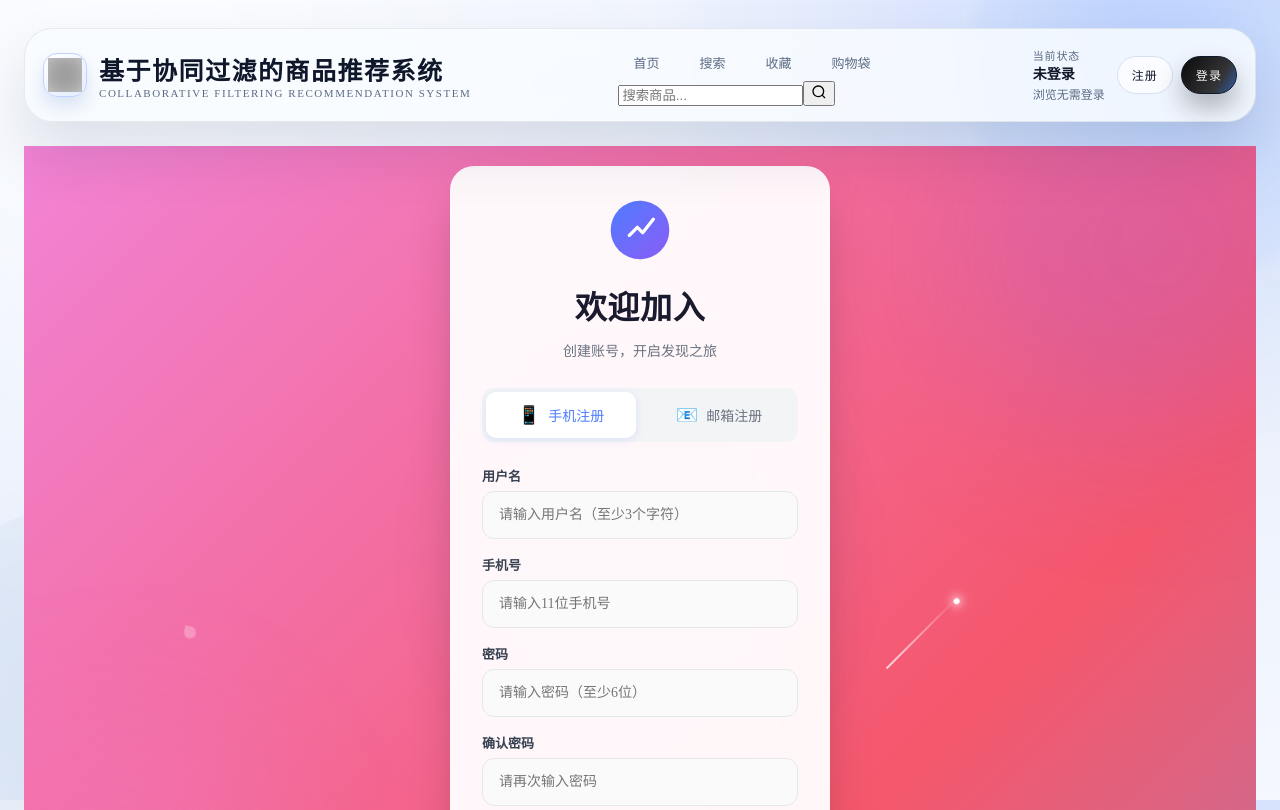
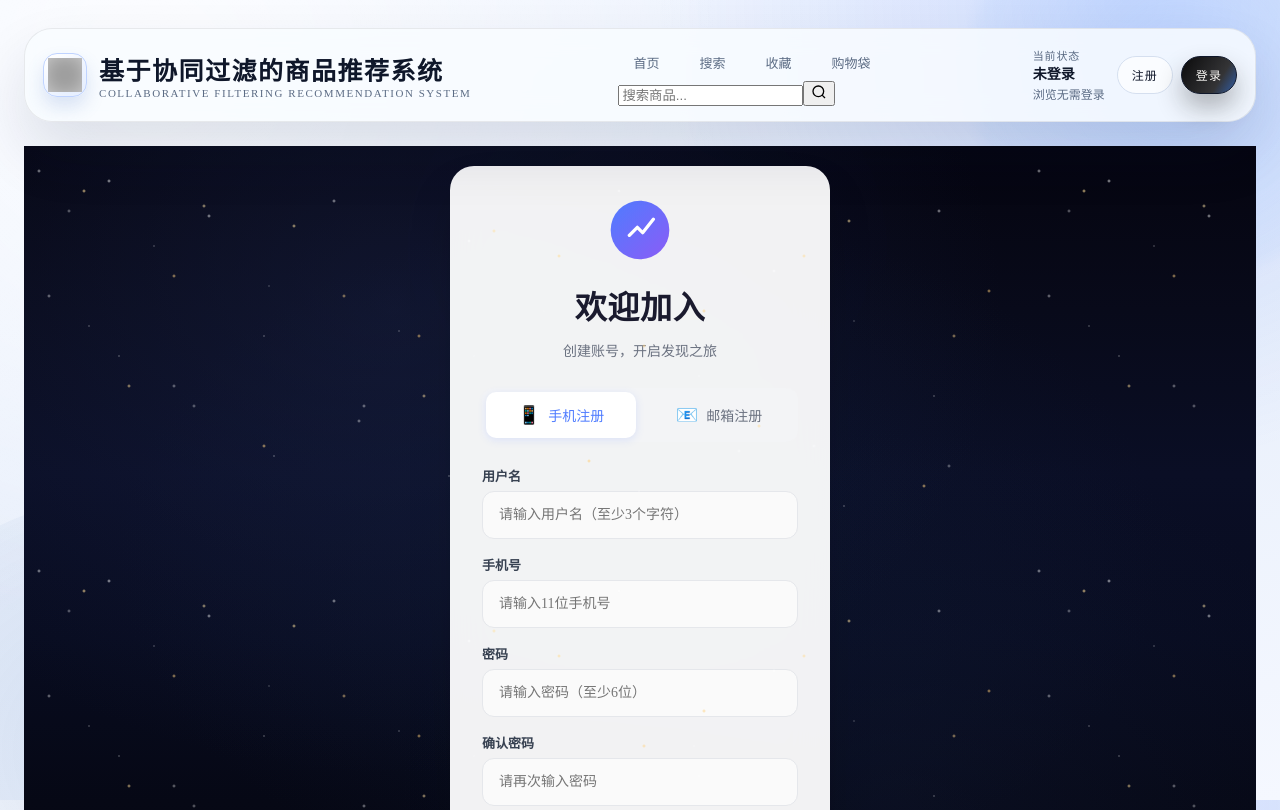
Before and after one commit to zengyiting/ks, a Vue app in the folder user-web/: page /register in a window 1280 px wide. Shown: the top 810 px of the page. Built offline with nearby package versions, Linux system fonts and the light colour scheme; grey boxes are pictures that could not be loaded.

Commit message:
优化注册页面背景样式：深蓝色宇宙星空效果，增强星星可见性

```diff
--- a/user-web/src/views/Cart.vue
+++ b/user-web/src/views/Cart.vue
@@ -82,7 +82,7 @@ onMounted(() => {
     <div v-else-if="items.length === 0" class="empty-state">购物袋为空，去首页加购一些商品。</div>
     <div v-else class="feed-block">
       <div class="feed-scroll feed-scroll-cart">
-        <div class="card-grid">
+        <div class="card-grid card-grid-limited">
           <ItemCard
             v-for="(item, index) in items"
             :key="item.id"
@@ -103,28 +103,3 @@ onMounted(() => {
     <div class="status-line" v-if="status">{{ status }}</div>
   </section>
 </template>
-
-<style scoped>
-.loading-state {
-  display: flex;
-  flex-direction: column;
-  align-items: center;
-  justify-content: center;
-  gap: 12px;
-  padding: 40px;
-  color: #6b7280;
-}
-
-.spinner {
-  width: 32px;
-  height: 32px;
-  border: 3px solid #e5e7eb;
-  border-top-color: #4f7cff;
-  border-radius: 50%;
-  animation: spin 0.8s linear infinite;
-}
-
-@keyframes spin {
-  to { transform: rotate(360deg); }
-}
-</style>
--- a/user-web/src/views/Favorites.vue
+++ b/user-web/src/views/Favorites.vue
@@ -82,7 +82,7 @@ onMounted(() => {
     <div v-else-if="items.length === 0" class="empty-state">暂无收藏，去首页挑选喜欢的商品吧。</div>
     <div v-else class="feed-block">
       <div class="feed-scroll feed-scroll-favorites">
-        <div class="card-grid">
+        <div class="card-grid card-grid-limited">
           <ItemCard
             v-for="(item, index) in items"
             :key="item.id"
@@ -103,28 +103,3 @@ onMounted(() => {
     <div class="status-line" v-if="status">{{ status }}</div>
   </section>
 </template>
-
-<style scoped>
-.loading-state {
-  display: flex;
-  flex-direction: column;
-  align-items: center;
-  justify-content: center;
-  gap: 12px;
-  padding: 40px;
-  color: #6b7280;
-}
-
-.spinner {
-  width: 32px;
-  height: 32px;
-  border: 3px solid #e5e7eb;
-  border-top-color: #4f7cff;
-  border-radius: 50%;
-  animation: spin 0.8s linear infinite;
-}
-
-@keyframes spin {
-  to { transform: rotate(360deg); }
-}
-</style>
--- a/user-web/src/views/Register.vue
+++ b/user-web/src/views/Register.vue
@@ -142,14 +142,15 @@ const switchRegisterType = (type) => {
   <div class="register-page">
     <!-- 背景动画层 -->
     <div class="animation-bg">
-      <!-- 流星 -->
-      <div class="shooting-star" v-for="i in 8" :key="i" :style="{ '--delay': `${i * 2}s`, '--top': `${10 + i * 10}%` }"></div>
-      <!-- 花瓣 -->
-      <div class="petal" v-for="i in 12" :key="'petal-' + i" :style="{ '--delay': `${i * 1.5}s`, '--left': `${5 + i * 8}%` }"></div>
-      <!-- 光晕 -->
-      <div class="glow-circle glow-1"></div>
-      <div class="glow-circle glow-2"></div>
-      <div class="glow-circle glow-3"></div>
+      <!-- 深空渐变层 -->
+      <div class="deep-space"></div>
+      <!-- 细小白色星星 -->
+      <div class="stars-layer stars-white"></div>
+      <!-- 金色星光 -->
+      <div class="stars-layer stars-gold"></div>
+      <!-- 柔和光晕 -->
+      <div class="soft-glow glow-top"></div>
+      <div class="soft-glow glow-bottom"></div>
     </div>
 
     <div class="register-container">
@@ -303,15 +304,7 @@ const switchRegisterType = (type) => {
   display: flex;
   align-items: center;
   justify-content: center;
-  background: linear-gradient(135deg, #667eea 0%, #764ba2 25%, #f093fb 50%, #f5576c 75%, #4facfe 100%);
-  background-size: 400% 400%;
-  animation: gradientShift 15s ease infinite;
-}
-
-@keyframes gradientShift {
-  0% { background-position: 0% 50%; }
-  50% { background-position: 100% 50%; }
-  100% { background-position: 0% 50%; }
+  background: #050510;
 }
 
 .animation-bg {
@@ -321,85 +314,132 @@ const switchRegisterType = (type) => {
   overflow: hidden;
 }
 
-/* 流星动画 */
-.shooting-star {
+/* 深空渐变层 */
+.deep-space {
   position: absolute;
-  top: var(--top);
-  right: -100px;
-  width: 100px;
-  height: 2px;
-  background: linear-gradient(90deg, rgba(255,255,255,0.8), transparent);
-  animation: shoot 4s var(--delay) infinite linear;
+  inset: 0;
+  background:
+    radial-gradient(ellipse at 30% 20%, rgba(30, 40, 80, 0.4) 0%, transparent 50%),
+    radial-gradient(ellipse at 70% 80%, rgba(20, 30, 60, 0.3) 0%, transparent 40%),
+    radial-gradient(ellipse at 50% 50%, rgba(15, 25, 50, 0.5) 0%, transparent 60%),
+    linear-gradient(180deg,
+      #050510 0%,
+      #080a1a 20%,
+      #0a0e25 40%,
+      #080c20 60%,
+      #060815 80%,
+      #050510 100%
+    );
 }
 
-.shooting-star::before {
-  content: '';
+/* 星星层通用样式 */
+.stars-layer {
   position: absolute;
-  right: 0;
-  width: 6px;
-  height: 6px;
-  border-radius: 50%;
-  background: white;
-  box-shadow: 0 0 10px 2px rgba(255,255,255,0.8);
+  inset: 0;
+  animation: subtleTwinkle 6s ease-in-out infinite;
+  z-index: 2;
 }
 
-@keyframes shoot {
-  0% { transform: translateX(0) translateY(0) rotate(-45deg); opacity: 0; }
-  10% { opacity: 1; }
-  90% { opacity: 1; }
-  100% { transform: translateX(-120vw) translateY(120vh) rotate(-45deg); opacity: 0; }
+/* 细小白色星星 */
+.stars-white {
+  background-image:
+    radial-gradient(2px 2px at 15px 25px, rgba(255,255,255,0.8), transparent),
+    radial-gradient(2px 2px at 45px 65px, rgba(255,255,255,0.6), transparent),
+    radial-gradient(2px 2px at 85px 35px, rgba(255,255,255,0.9), transparent),
+    radial-gradient(1px 1px at 130px 100px, rgba(255,255,255,0.7), transparent),
+    radial-gradient(2px 2px at 185px 70px, rgba(255,255,255,0.85), transparent),
+    radial-gradient(1px 1px at 245px 140px, rgba(255,255,255,0.6), transparent),
+    radial-gradient(2px 2px at 310px 55px, rgba(255,255,255,0.8), transparent),
+    radial-gradient(1px 1px at 375px 185px, rgba(255,255,255,0.7), transparent),
+    radial-gradient(2px 2px at 445px 95px, rgba(255,255,255,0.85), transparent),
+    radial-gradient(1px 1px at 520px 165px, rgba(255,255,255,0.6), transparent),
+    radial-gradient(2px 2px at 595px 45px, rgba(255,255,255,0.8), transparent),
+    radial-gradient(1px 1px at 670px 200px, rgba(255,255,255,0.7), transparent),
+    radial-gradient(2px 2px at 750px 125px, rgba(255,255,255,0.85), transparent),
+    radial-gradient(1px 1px at 830px 175px, rgba(255,255,255,0.6), transparent),
+    radial-gradient(2px 2px at 915px 65px, rgba(255,255,255,0.8), transparent),
+    radial-gradient(2px 2px at 25px 150px, rgba(255,255,255,0.7), transparent),
+    radial-gradient(1px 1px at 95px 210px, rgba(255,255,255,0.8), transparent),
+    radial-gradient(2px 2px at 170px 260px, rgba(255,255,255,0.6), transparent),
+    radial-gradient(1px 1px at 250px 310px, rgba(255,255,255,0.85), transparent),
+    radial-gradient(2px 2px at 335px 275px, rgba(255,255,255,0.7), transparent),
+    radial-gradient(1px 1px at 425px 330px, rgba(255,255,255,0.8), transparent),
+    radial-gradient(2px 2px at 520px 290px, rgba(255,255,255,0.6), transparent),
+    radial-gradient(1px 1px at 615px 345px, rgba(255,255,255,0.85), transparent),
+    radial-gradient(2px 2px at 715px 305px, rgba(255,255,255,0.7), transparent),
+    radial-gradient(1px 1px at 820px 360px, rgba(255,255,255,0.8), transparent),
+    radial-gradient(2px 2px at 925px 320px, rgba(255,255,255,0.6), transparent),
+    /* 第二行星星 */
+    radial-gradient(1px 1px at 65px 180px, rgba(255,255,255,0.75), transparent),
+    radial-gradient(2px 2px at 150px 240px, rgba(255,255,255,0.65), transparent),
+    radial-gradient(1px 1px at 240px 190px, rgba(255,255,255,0.8), transparent),
+    radial-gradient(2px 2px at 340px 260px, rgba(255,255,255,0.7), transparent),
+    radial-gradient(1px 1px at 450px 210px, rgba(255,255,255,0.85), transparent),
+    radial-gradient(2px 2px at 560px 280px, rgba(255,255,255,0.6), transparent),
+    radial-gradient(1px 1px at 675px 230px, rgba(255,255,255,0.75), transparent),
+    radial-gradient(2px 2px at 790px 300px, rgba(255,255,255,0.7), transparent),
+    radial-gradient(1px 1px at 910px 250px, rgba(255,255,255,0.8), transparent);
+  background-size: 1000px 400px;
+  animation-delay: 0s;
 }
 
-/* 花瓣动画 */
-.petal {
-  position: absolute;
-  bottom: -50px;
-  left: var(--left);
-  width: 12px;
-  height: 12px;
-  background: rgba(255, 200, 220, 0.6);
-  border-radius: 50% 0 50% 50%;
-  animation: fall 8s var(--delay) infinite ease-in-out;
+/* 金色星光 */
+.stars-gold {
+  background-image:
+    radial-gradient(2px 2px at 60px 45px, rgba(255, 220, 150, 0.9), transparent),
+    radial-gradient(2px 2px at 150px 130px, rgba(255, 210, 130, 0.8), transparent),
+    radial-gradient(2px 2px at 270px 80px, rgba(255, 225, 160, 0.85), transparent),
+    radial-gradient(2px 2px at 395px 190px, rgba(255, 205, 120, 0.8), transparent),
+    radial-gradient(2px 2px at 535px 110px, rgba(255, 220, 150, 0.85), transparent),
+    radial-gradient(2px 2px at 680px 165px, rgba(255, 210, 130, 0.8), transparent),
+    radial-gradient(2px 2px at 825px 75px, rgba(255, 225, 160, 0.85), transparent),
+    radial-gradient(2px 2px at 965px 145px, rgba(255, 205, 120, 0.8), transparent),
+    radial-gradient(2px 2px at 105px 240px, rgba(255, 220, 150, 0.8), transparent),
+    radial-gradient(2px 2px at 240px 300px, rgba(255, 210, 130, 0.85), transparent),
+    radial-gradient(2px 2px at 400px 250px, rgba(255, 225, 160, 0.8), transparent),
+    radial-gradient(2px 2px at 565px 315px, rgba(255, 205, 120, 0.85), transparent),
+    radial-gradient(2px 2px at 735px 280px, rgba(255, 220, 150, 0.8), transparent),
+    radial-gradient(2px 2px at 900px 340px, rgba(255, 210, 130, 0.85), transparent),
+    /* 额外的金色星星 */
+    radial-gradient(2px 2px at 180px 60px, rgba(255, 230, 170, 0.8), transparent),
+    radial-gradient(2px 2px at 320px 150px, rgba(255, 215, 140, 0.75), transparent),
+    radial-gradient(2px 2px at 470px 85px, rgba(255, 225, 160, 0.8), transparent),
+    radial-gradient(2px 2px at 620px 200px, rgba(255, 210, 130, 0.75), transparent),
+    radial-gradient(2px 2px at 780px 110px, rgba(255, 220, 150, 0.8), transparent),
+    radial-gradient(2px 2px at 930px 190px, rgba(255, 215, 140, 0.75), transparent);
+  background-size: 1000px 400px;
+  animation-delay: 3s;
 }
 
-@keyframes fall {
-  0% { transform: translateY(0) rotate(0deg); opacity: 0; }
-  10% { opacity: 0.8; }
-  90% { opacity: 0.6; }
-  100% { transform: translateY(-120vh) rotate(720deg); opacity: 0; }
+/* 微妙闪烁动画 */
+@keyframes subtleTwinkle {
+  0%, 100% { opacity: 0.7; }
+  50% { opacity: 1; }
 }
 
-/* 光晕效果 */
-.glow-circle {
+/* 柔和光晕 */
+.soft-glow {
   position: absolute;
   border-radius: 50%;
-  filter: blur(80px);
-  opacity: 0.4;
+  filter: blur(120px);
+  opacity: 0.15;
 }
 
-.glow-1 {
-  width: 400px;
+.glow-top {
+  width: 600px;
   height: 400px;
   top: -100px;
-  right: -100px;
-  background: rgba(139, 92, 246, 0.5);
+  left: 50%;
+  transform: translateX(-50%);
+  background: radial-gradient(ellipse, rgba(60, 80, 130, 0.4) 0%, transparent 70%);
 }
 
-.glow-2 {
-  width: 300px;
-  height: 300px;
-  bottom: -50px;
-  left: -50px;
-  background: rgba(240, 147, 251, 0.4);
-}
-
-.glow-3 {
-  width: 250px;
-  height: 250px;
-  top: 50%;
-  left: 50%;
-  transform: translate(-50%, -50%);
-  background: rgba(79, 124, 255, 0.3);
+.glow-bottom {
+  width: 500px;
+  height: 350px;
+  bottom: -80px;
+  left: 30%;
+  background: radial-gradient(ellipse, rgba(50, 70, 110, 0.3) 0%, transparent 70%);
 }
 
 .register-container {
--- a/user-web/src/views/Search.vue
+++ b/user-web/src/views/Search.vue
@@ -208,27 +208,4 @@ onMounted(() => {
   border: 1px dashed var(--line);
   background: rgba(255, 255, 255, 0.4);
 }
-
-.loading-state {
-  display: flex;
-  flex-direction: column;
-  align-items: center;
-  justify-content: center;
-  gap: 12px;
-  padding: 60px;
-  color: var(--muted);
-}
-
-.spinner {
-  width: 36px;
-  height: 36px;
-  border: 3px solid var(--line);
-  border-top-color: var(--accent);
-  border-radius: 50%;
-  animation: spin 0.8s linear infinite;
-}
-
-@keyframes spin {
-  to { transform: rotate(360deg); }
-}
 </style>
```
